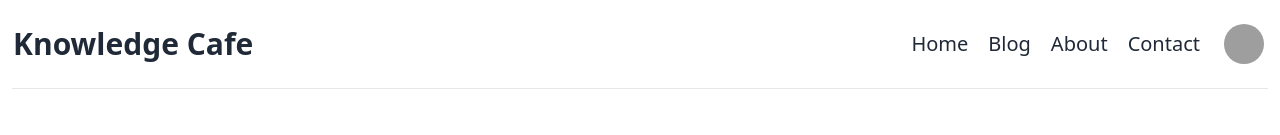
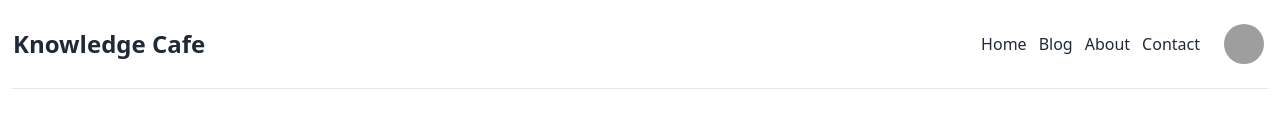
Before and after one commit to masudrahman-dev/knowledge-cafe, a React (Vite) app: page / in a window 1280 px wide. Shown: the top 135 px of the page. Built offline with nearby package versions, Linux system fonts and the light colour scheme; grey boxes are pictures that could not be loaded.

Commit message:
resonsive issue solve

```diff
--- a/src/App.jsx
+++ b/src/App.jsx
@@ -26,14 +26,14 @@ function App() {
   const notify = (id) => {
     setToastAlert([...toastAlert, id]);
 
-    const alertId = toastAlert.find(toaster => toaster === id)
+    const alertId = toastAlert.find((toaster) => toaster === id);
     if (alertId === id) {
       toast('All Ready Marked.');
     }
   };
   return (
     <div className=' max-w-screen-xl   mx-auto   '>
-      <div className='mx-3'>
+      <div className='px-3'>
         <Toaster />
         <Header></Header>
         <div className='grid grid-cols-1 md:grid-cols-12 gap-7 '>
--- a/src/components/Blog/Blog.jsx
+++ b/src/components/Blog/Blog.jsx
@@ -2,12 +2,12 @@ import React from 'react';
 
 const Blog = ({ blog }) => {
   return (
-    <div className='mb-12 p-7 dark:text-slate-100 dark:bg-slate-700 rounded-xl shadow-lg'>
+    <div className='mb-12 p-7 overflow-auto dark:text-slate-100 dark:bg-slate-700 rounded-xl shadow-lg'>
       <h1 className='text-2xl  font-bold pb-5 '>{blog.question}</h1>
       <p className='text-lg leading-8'>{blog.answer}</p>
       <div className='mockup-code mt-3 '>
-        <pre data-prefix='$'>
-          <code>{blog.answer_example}</code>
+        <pre data-prefix='$'  >
+          <code >{blog.answer_example}</code>
         </pre>
       </div>
     </div>
--- a/src/components/Header/Header.jsx
+++ b/src/components/Header/Header.jsx
@@ -2,19 +2,25 @@ import React from 'react';
 
 const Header = () => {
   return (
-    <nav className='flex justify-between  py-5 mb-12 border-b dark:text-slate-100'>
+    <nav className='flex flex-col md:flex-row justify-between items-center  py-5 mb-12 border-b dark:text-slate-100'>
       <h1>
-        <a className='btn btn-ghost pl-0 normal-case text-3xl'>
-          Knowledge Cafe
-        </a>
+        <a className='btn btn-ghost pl-0 normal-case text-2xl '>Knowledge Cafe</a>
       </h1>
-
+      <div>
         <div className='flex  gap-5 items-center'>
-        <ul className='text-xl flex gap-5'>
-          <li><a href="">Home</a></li>
-          <li><a href="">Blog</a></li>
-          <li><a href="">About</a></li>
-          <li><a href="">Contact</a></li>
+          <ul className=' flex gap-3'>
+            <li>
+              <a href=''>Home</a>
+            </li>
+            <li>
+              <a href=''>Blog</a>
+            </li>
+            <li>
+              <a href=''>About</a>
+            </li>
+            <li>
+              <a href=''>Contact</a>
+            </li>
           </ul>
           <label
             tabIndex={0}
@@ -25,6 +31,7 @@ const Header = () => {
             </div>
           </label>
         </div>
+      </div>
     </nav>
   );
 };
--- a/src/components/Sidebar/Sidebar.jsx
+++ b/src/components/Sidebar/Sidebar.jsx
@@ -3,7 +3,7 @@ import React from 'react';
 const Sidebar = ({ readTime,blogTitle }) => {
 
   return (
-    <div className=' '>
+    <div>
       <h2 className=' border dark:text-slate-100 rounded-lg  py-7 text-center text-xl md:text-2xl font-bold tracking-wide '>
         Spent time on read : {readTime} min
 
@@ -16,11 +16,6 @@ const Sidebar = ({ readTime,blogTitle }) => {
           {blogTitle.map((title,inx) => (
             <li key={inx} className=' bg-slate-100 dark:bg-slate-700  mb-5 rounded-lg p-5'>{title}</li>
           ))}
-
-         {/* <li className='bg-slate-500  mb-5 rounded-lg p-5'>
-            Master Microsoft Power Platform and Become an In-Demand!
-          </li> */}
-
         </ul>
       </div>
     </div>
```
Lines whose indentation alone changed are shown as unchanged.
